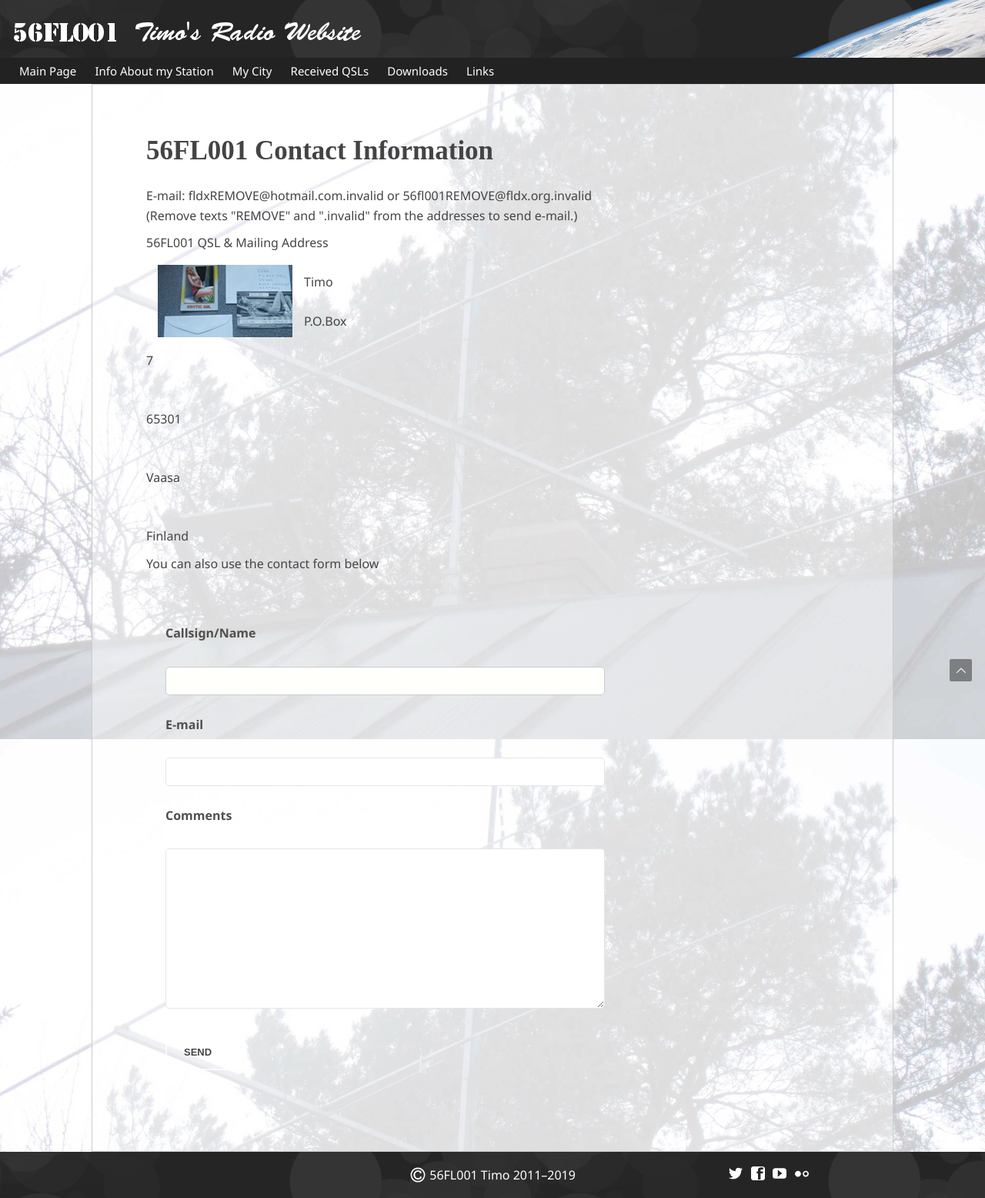
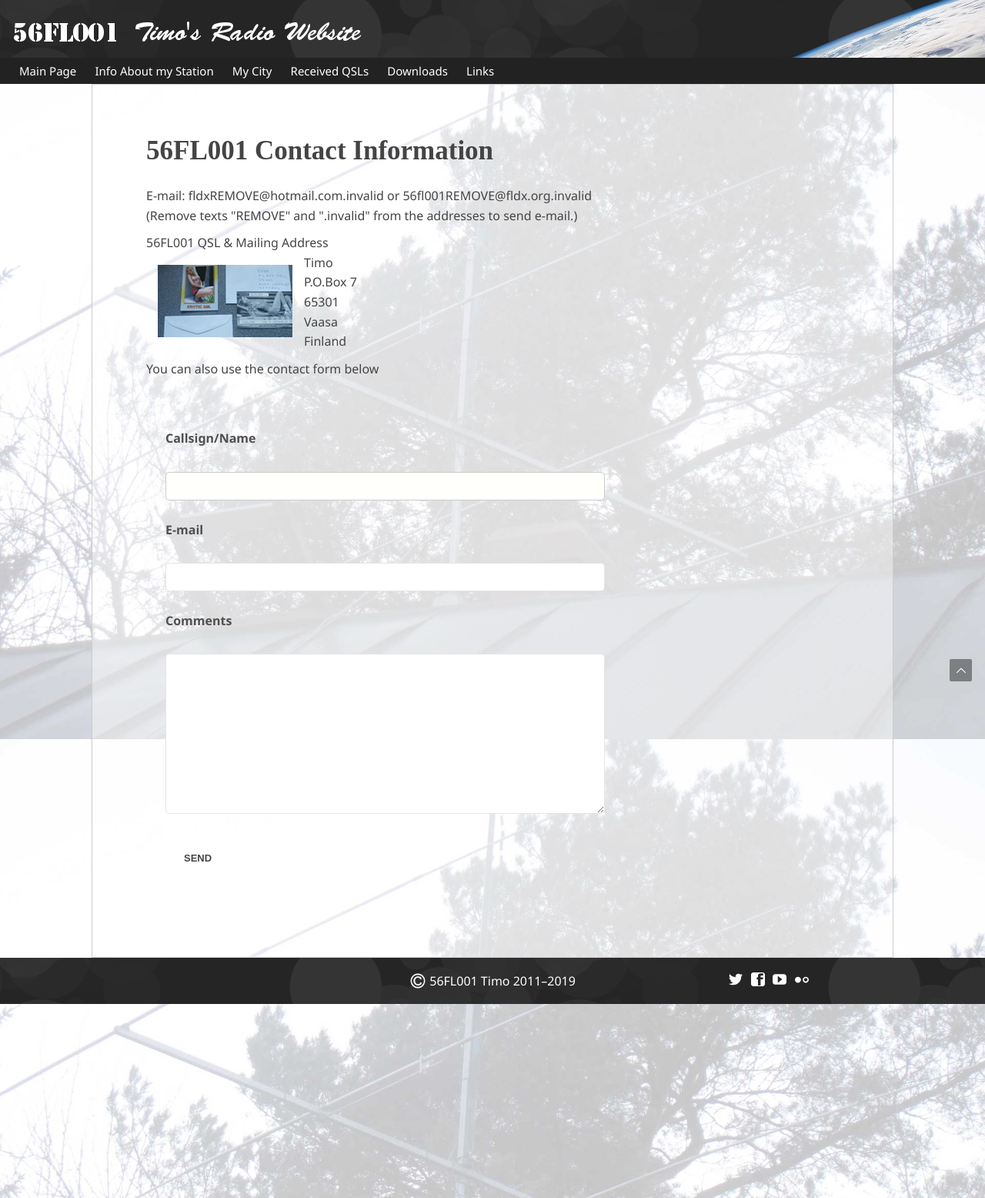
Before and after one commit to teear/56fl001.fldx.org, a Jekyll site: the page built from contact.html, in a window 1280 px wide. Shown: the whole page at 77% size. Built offline with Jekyll 4.4.1, drawn with Linux system fonts in a browser that asks for light colours.

Commit message:
Code and style fix for QSL address

```diff
--- a/css/main.scss
+++ b/css/main.scss
@@ -261,7 +261,7 @@ a.newqsl { font-weight: bold; }
 
 #address { @extend %clearfix; }
 #address img { float: left; margin: 15px; }
-#address span { display: block; margin-top: 25px; }
+#address div { display: block; margin-top: 25px; }
 
 @media only screen and (max-width: 450px) {
 #address img { display: none; }
```
